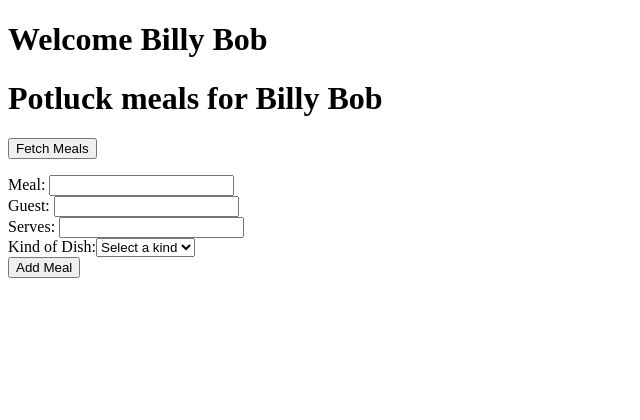
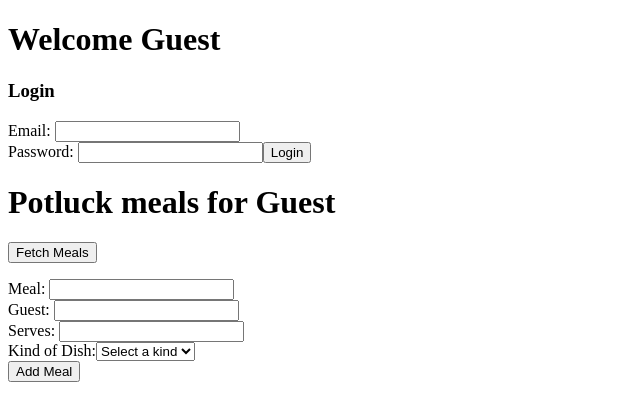
Before and after one commit to rmccrear/practice-with-db, a React (Vite) app: page / in a window 1280 px wide. Shown: the top 420 px of the page, without its empty margins (0-640 px from the left). Built offline with nearby package versions, Linux system fonts and the light colour scheme.

Commit message:
add simple login form

```diff
--- a/src/App.jsx
+++ b/src/App.jsx
@@ -1,17 +1,52 @@
+import { useState } from 'react';
 import PotluckMeals from './components/PotluckMeals'
 import DUMMY_USER from "./data/user.json"
+import supabase from './utils/supabase';
 
 
-let user = DUMMY_USER
-console.log(user)
+// let user = DUMMY_USER
+// console.log(user)
 // set undefined for guest
 // user=undefined;
 
 
 function App() {
+  const [user, setUser] = useState(null);
+
+  async function handleLogin(event) {
+    event.preventDefault();
+    const email = event.target.elements.emailInput.value;
+    const password = event.target.elements.passwordInput.value;
+    console.log(email, password);
+    const { data, error } = await supabase.auth.signInWithPassword({
+      email: email,
+      password: password,
+    });
+    if(data.user) {
+      setUser(data.user);
+    }
+    if(error) {
+      console.log(error);
+      alert(error);
+    }
+  }
+
+  const loginForm = (<div>
+    <h3>Login</h3>
+    <form onSubmit={handleLogin}>
+      <label htmlFor="emailInput">Email: </label>
+      <input type="email" name="emailInput" id="emailInput"/>
+      <br />
+      <label htmlFor="passwordInput">Password: </label>
+      <input type="password" name="passwordInput" id="passwordInput"/>
+      <button type="submit">Login</button>
+    </form>
+  </div>);
+
   return (<>
-    <h1>Welcome {user ? user.name : "Guest"}</h1>
-    <PotluckMeals user={user}/>
+    <h1>Welcome {user ? user.email : "Guest"}</h1>
+    {!user && loginForm}
+    <PotluckMeals user={user} />
   </>)
 }
 export default App
--- a/src/components/PotluckMeals.jsx
+++ b/src/components/PotluckMeals.jsx
@@ -10,7 +10,7 @@ export default function PotluckMeals({user}) {
     // const setMeals = a[1]
 
     async function handleFetchMeals() {
-        const { data, error } = await supabase.from("potluck_meals").select().eq("user_id", user.id)
+        const { data, error } = await supabase.from("potluck_meals").select().eq("user_id", user.id);
         // const result = await supabase.from("potluck_meals").select().eq("user_id", user.id)
         // const data = result.data
         // const error = result.error;
@@ -40,7 +40,7 @@ export default function PotluckMeals({user}) {
         }
         console.log(newMeal)
         await supabase.from("potluck_meals").insert(newMeal)
-        const response = await supabase.from("potluck_meals").select().eq("user_id", user.id)
+        const response = await supabase.from("potluck_meals").select()
         const data = response.data
         setMeals(data)
         event.target.elements.mealName.value = ""
@@ -51,7 +51,7 @@ export default function PotluckMeals({user}) {
 
 
     return <>
-        <h1>Potluck meals for {user ? user.name : "Guest"}</h1>
+        <h1>Potluck meals for {user ? user.email : "Guest"}</h1>
         <button onClick={handleFetchMeals}>Fetch Meals</button>
         <ul>
             {mealsDisplay}
```
Also changed, not shown: src/LoginPage.jsx (deleted, +0 -42 lines).
